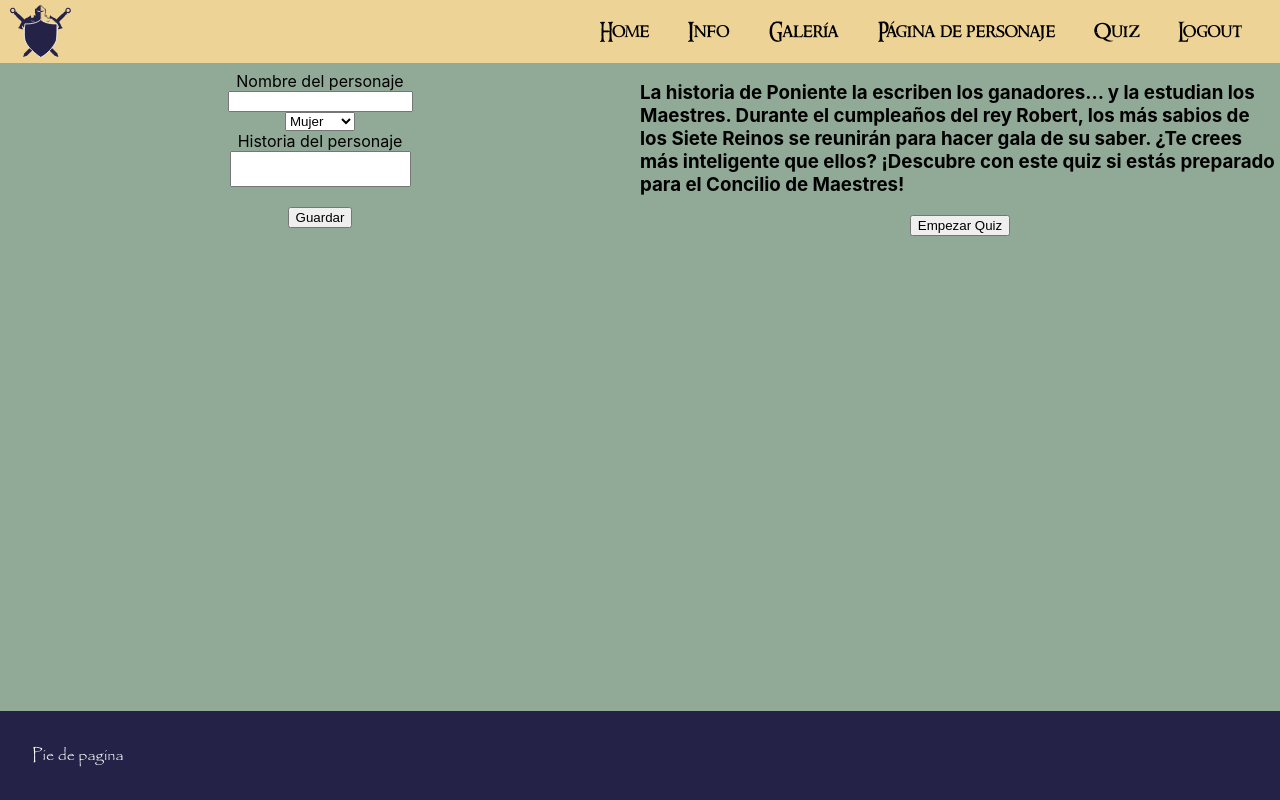
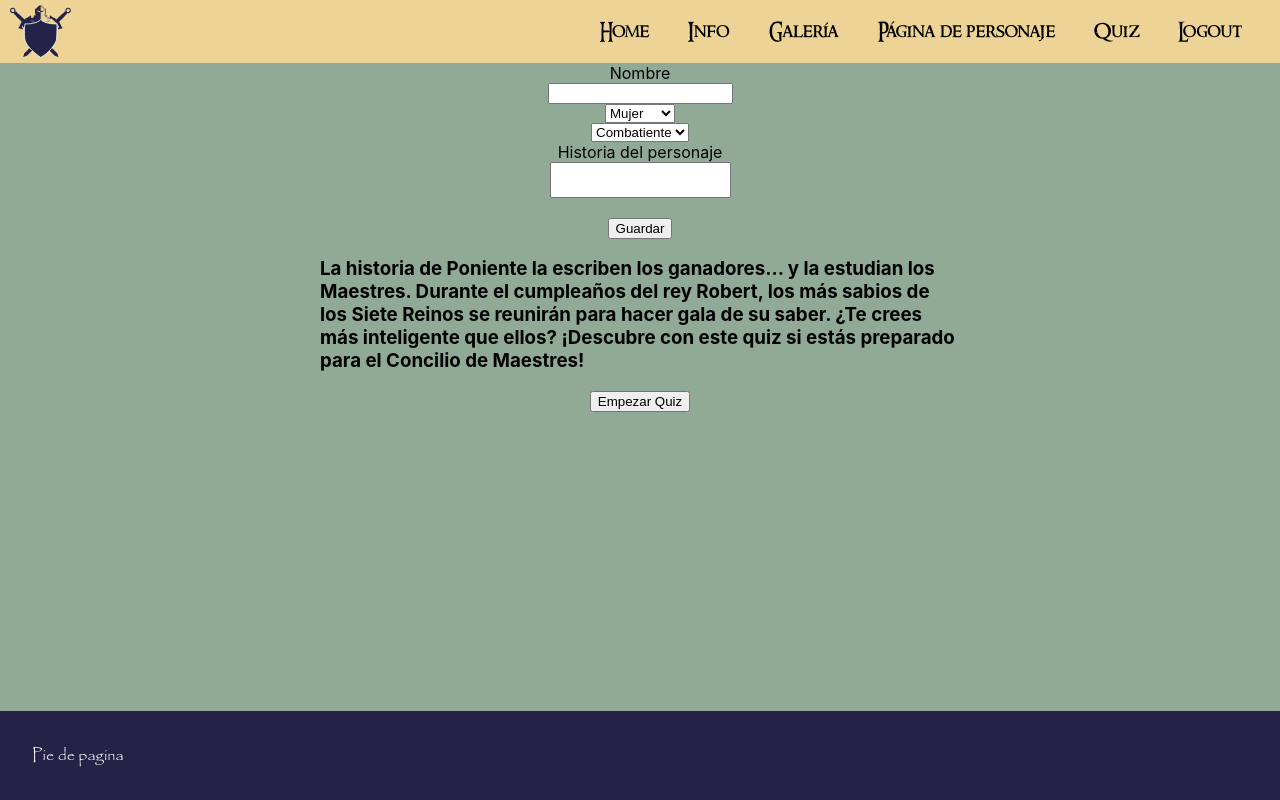
Before and after one commit to Sariiituus/tormenta-de-espadas, a React (Create React App) app: page /character-profile in a window 1280 px wide. Built offline with nearby package versions, Linux system fonts and the light colour scheme; the HTML template or start-up script is replaced by a standard one.

Commit message:
cambios en profile

```diff
--- a/src/components/CharacterProfile/CharacterProfile.jsx
+++ b/src/components/CharacterProfile/CharacterProfile.jsx
@@ -23,7 +23,7 @@ const CharacterProfile = () => {
         onSubmit={handleSubmit(onSubmit)}
       >
         <div className="character-profile_name">
-          <label>Nombre del personaje</label>
+          <label>Nombre</label>
           <input
             type="text"
             name=""
@@ -52,7 +52,17 @@ const CharacterProfile = () => {
         >
           <option value="female">Mujer</option>
           <option value="male">Hombre</option>
-          <option value="other">Otro</option>
+        </select>
+        <select
+          defaultValue="Elige tu clase"
+          className="character-profile_class"
+          {...register("class", {
+            required: true,
+          })}
+        >
+          <option value="fighter">Combatiente</option>
+          <option value="negociator">Negociador</option>
+          <option value="sage">Sabio</option>
         </select>
         <div className="character-profile_story">
           <label>Historia del personaje</label>
--- a/src/components/CharacterProfile/CharacterProfile.scss
+++ b/src/components/CharacterProfile/CharacterProfile.scss
@@ -1,6 +1,6 @@
 .character-profile {
     display: flex;
-    flex-direction: row;
+    flex-direction: column;
     align-items: center;
     justify-content: center;
     width: 100%;
```
